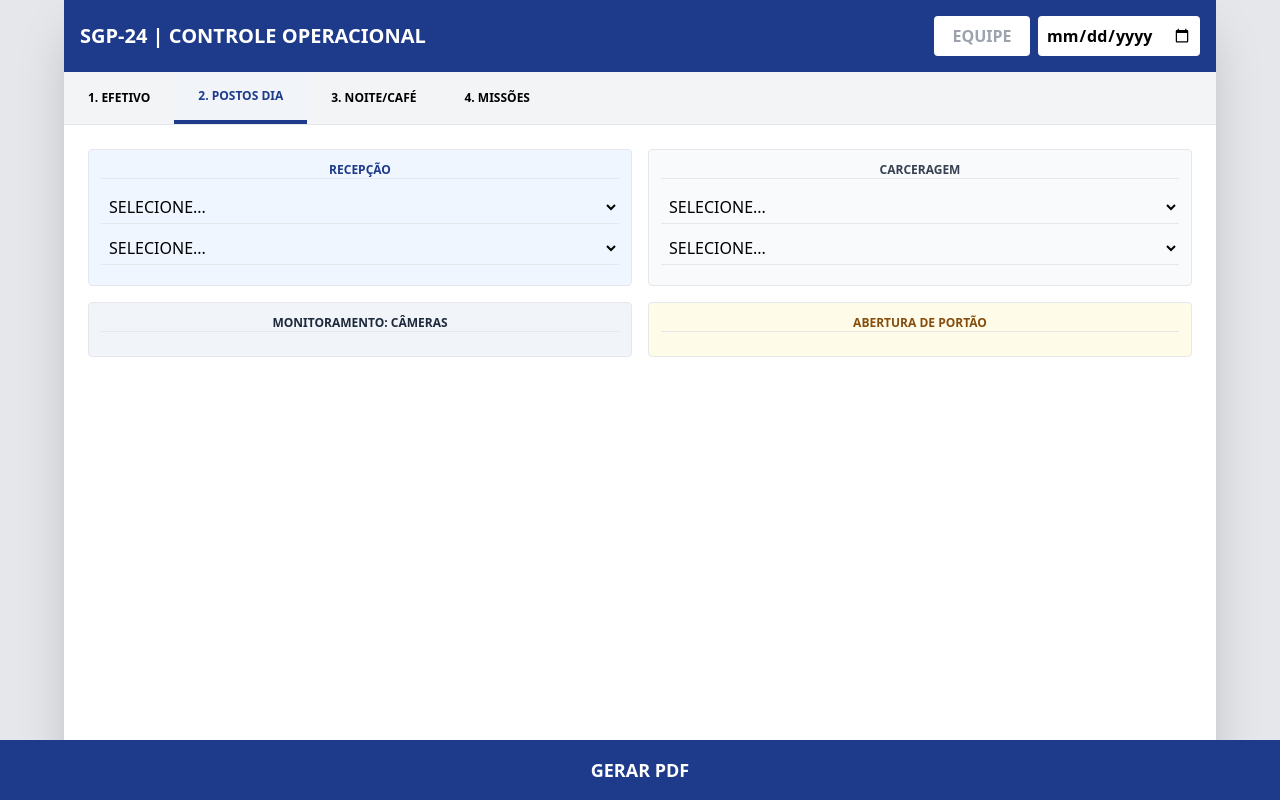
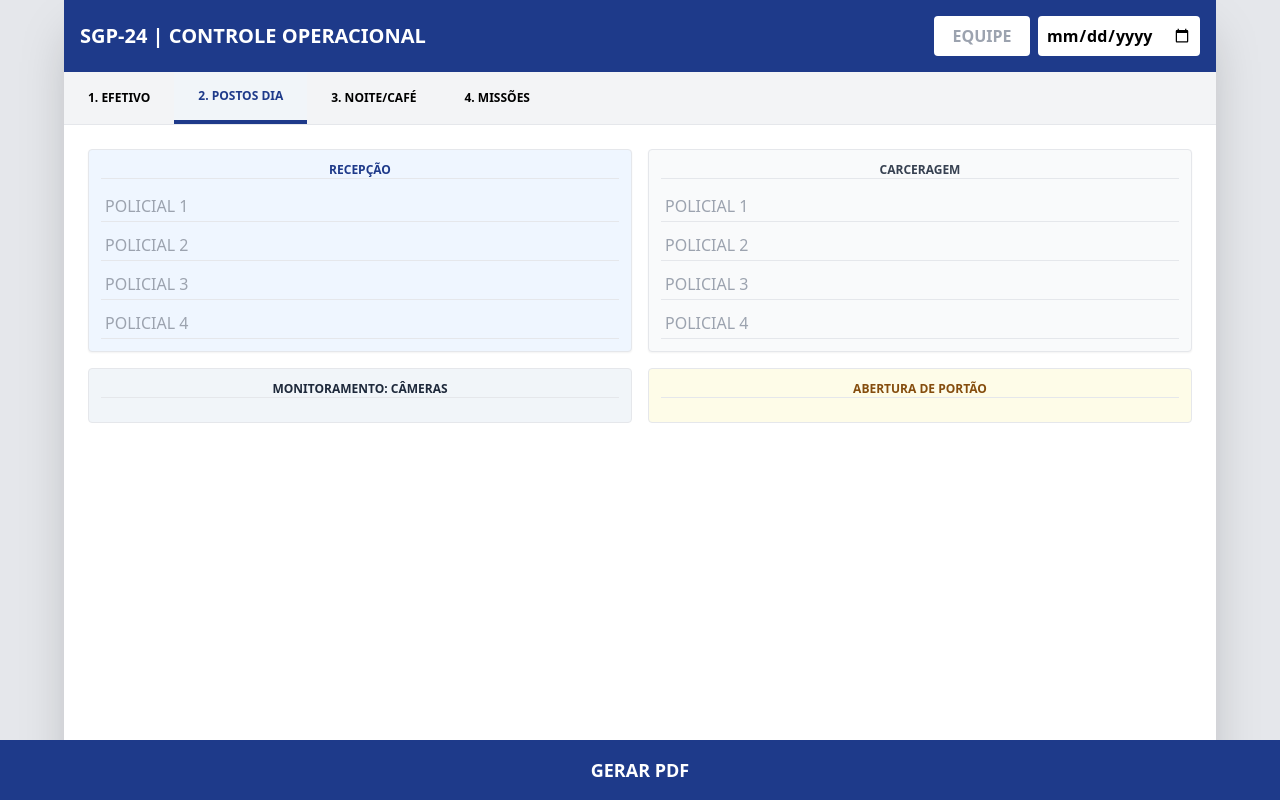
Before and after one commit to Aldair-Firmino/SGP24, a Flask app: page / in a window 1280 px wide, after a click on "2. POSTOS DIA". Run offline with Flask 3, Linux system fonts and the light colour scheme; some libraries are stand-ins or nearby versions.

Commit message:
Fix HTML encoding issues in index.html

```diff
--- a/templates/index.html
+++ b/templates/index.html
@@ -66,16 +66,25 @@
 
             <div id="aba2" class="tab-content">
                 <div class="grid grid-cols-1 md:grid-cols-2 gap-4">
-                    <div class="border p-3 rounded bg-blue-50">
-                        <h4 class="font-bold text-blue-900 mb-3 border-b uppercase text-xs text-center">Recepção</h4>
-                        <select name="rec_p1" class="select-policiais w-full mb-2 p-1 text-xs border-b bg-transparent uppercase"></select>
-                        <select name="rec_p2" class="select-policiais w-full mb-2 p-1 text-xs border-b bg-transparent uppercase"></select>
-                    </div>
-                    <div class="border p-3 rounded bg-gray-50">
-                        <h4 class="font-bold text-gray-700 mb-3 border-b uppercase text-xs text-center">Carceragem</h4>
-                        <select name="car_p1" class="select-policiais w-full mb-2 p-1 text-xs border-b bg-transparent uppercase"></select>
-                        <select name="car_p2" class="select-policiais w-full mb-2 p-1 text-xs border-b bg-transparent uppercase"></select>
-                    </div>
+                    <div class="border p-3 rounded bg-blue-50 shadow-sm">
+    <h4 class="font-bold text-blue-900 mb-3 border-b uppercase text-xs text-center">Recepção</h4>
+    <div class="space-y-2">
+        <input type="text" name="rec_p1" placeholder="POLICIAL 1" class="w-full p-1 text-xs border-b bg-transparent uppercase outline-none">
+        <input type="text" name="rec_p2" placeholder="POLICIAL 2" class="w-full p-1 text-xs border-b bg-transparent uppercase outline-none">
+        <input type="text" name="rec_p3" placeholder="POLICIAL 3" class="w-full p-1 text-xs border-b bg-transparent uppercase outline-none">
+        <input type="text" name="rec_p4" placeholder="POLICIAL 4" class="w-full p-1 text-xs border-b bg-transparent uppercase outline-none">
+    </div>
+</div>
+
+<div class="border p-3 rounded bg-gray-50 shadow-sm">
+    <h4 class="font-bold text-gray-700 mb-3 border-b uppercase text-xs text-center">Carceragem</h4>
+    <div class="space-y-2">
+        <input type="text" name="car_p1" placeholder="POLICIAL 1" class="w-full p-1 text-xs border-b bg-transparent uppercase outline-none">
+        <input type="text" name="car_p2" placeholder="POLICIAL 2" class="w-full p-1 text-xs border-b bg-transparent uppercase outline-none">
+        <input type="text" name="car_p3" placeholder="POLICIAL 3" class="w-full p-1 text-xs border-b bg-transparent uppercase outline-none">
+        <input type="text" name="car_p4" placeholder="POLICIAL 4" class="w-full p-1 text-xs border-b bg-transparent uppercase outline-none">
+    </div>
+</div>
                     <div class="border p-3 rounded bg-slate-100">
                         <h4 class="font-bold text-slate-800 mb-3 border-b uppercase text-xs text-center">Monitoramento: Câmeras</h4>
                         <div id="container_mon" class="space-y-1"></div>
```
